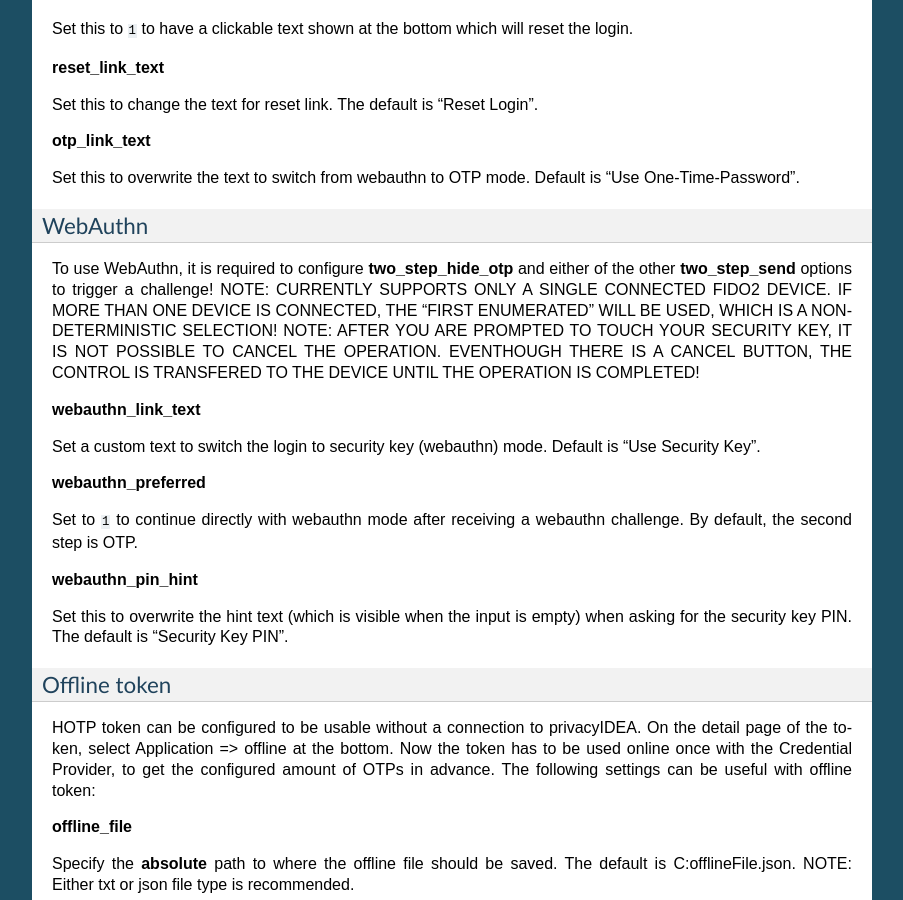
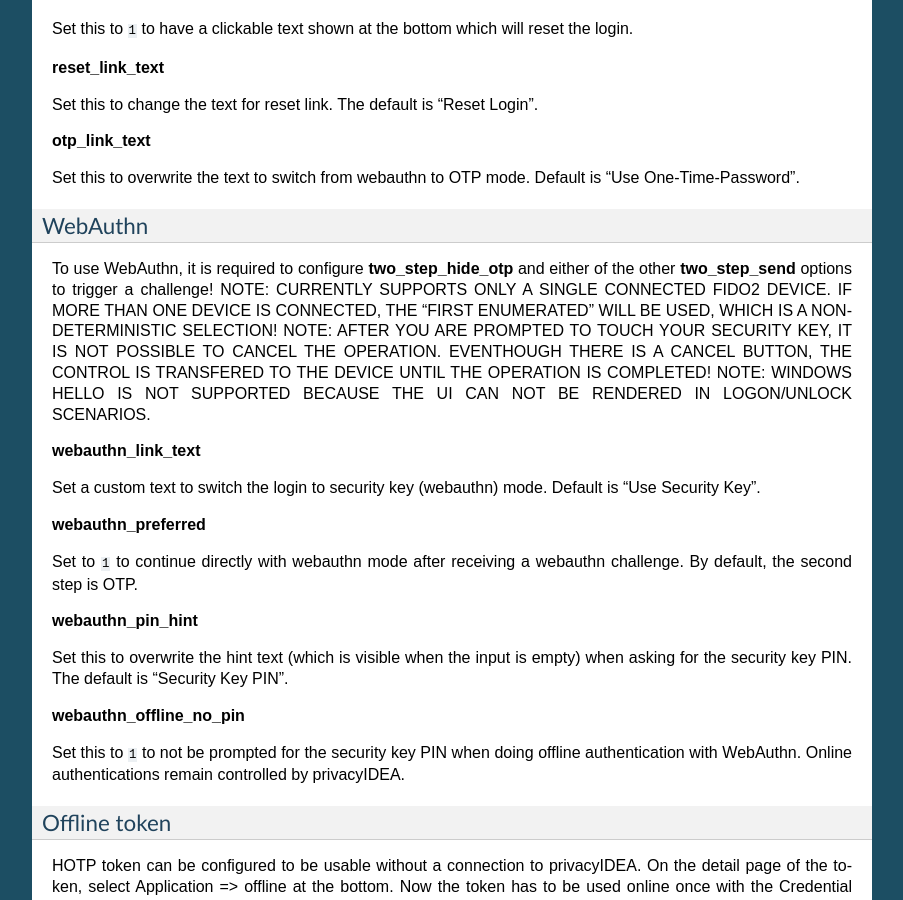
Before and after one commit to privacyidea/privacyidea-credential-provider, a Sphinx documentation site: the page built from doc/configuration.rst, in a window 1280 px wide and 900 px high, scrolled down 4278 px. Shown: the whole window, without its empty margins (198-1101 px from the left). Built offline with Sphinx 7.4.7, drawn with Linux system fonts in a browser that asks for light colours.

```diff
--- a/doc/configuration.rst
+++ b/doc/configuration.rst
@@ -85,7 +85,6 @@ NOTE: Sending the windows or an empty password can be used to trigger token type
 **excluded_account**
 
 Specify an account that should be excluded from 2FA. The format is required to be ``domain\username`` or ``computername\username``.
-
 
 **send_upn**
 Set to ``1`` to send the UPN instead of username and domain to privacyIDEA.The determination if the username input is a UPN is currently very basic and will assume an UPN if there is an @ and no \ contained in the input.
@@ -236,7 +235,7 @@ WebAuthn
 To use WebAuthn, it is required to configure **two_step_hide_otp** and either of the other **two_step_send** options to trigger a challenge!
 NOTE: CURRENTLY SUPPORTS ONLY A SINGLE CONNECTED FIDO2 DEVICE. IF MORE THAN ONE DEVICE IS CONNECTED, THE "FIRST ENUMERATED" WILL BE USED, WHICH IS A NON-DETERMINISTIC SELECTION!
 NOTE: AFTER YOU ARE PROMPTED TO TOUCH YOUR SECURITY KEY, IT IS NOT POSSIBLE TO CANCEL THE OPERATION. EVENTHOUGH THERE IS A CANCEL BUTTON, THE CONTROL IS TRANSFERED TO THE DEVICE UNTIL THE OPERATION IS COMPLETED!
-
+NOTE: WINDOWS HELLO IS NOT SUPPORTED BECAUSE THE UI CAN NOT BE RENDERED IN LOGON/UNLOCK SCENARIOS.
 
 **webauthn_link_text**
 
@@ -249,6 +248,10 @@ Set to ``1`` to continue directly with webauthn mode after receiving a webauthn
 **webauthn_pin_hint**
 
 Set this to overwrite the hint text (which is visible when the input is empty) when asking for the security key PIN. The default is "Security Key PIN".
+
+**webauthn_offline_no_pin**
+
+Set this to ``1`` to not be prompted for the security key PIN when doing offline authentication with WebAuthn. Online authentications remain controlled by privacyIDEA.
 
 
 Offline token
```
Also changed, not shown: Changelog.md (+2 -2 lines).
